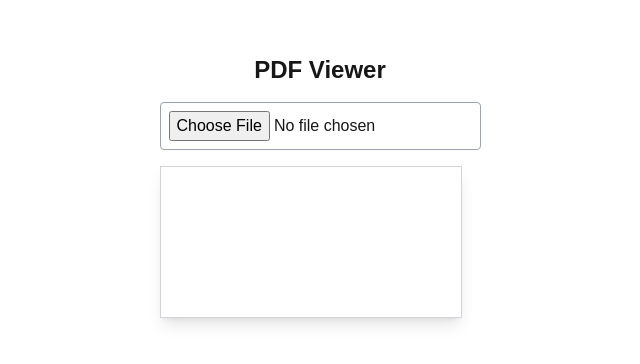
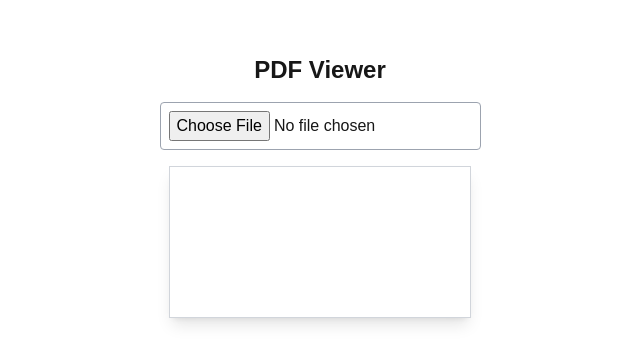
Before and after one commit to zoop/zsp-pdf-viewer, a Next.js app: page / in a window 1280 px wide. Shown: the part 214-578 px from the top of the page, without its empty margins (320-960 px from the left). Built offline with nearby package versions, Linux system fonts and the light colour scheme.

Commit message:
fix: fixed overlay issue

```diff
--- a/app/page.tsx
+++ b/app/page.tsx
@@ -40,7 +40,7 @@ export default function Home() {
       const page = await pdfDoc.getPage(pageNumber);
       const viewport = page.getViewport({ scale: 1.5 });
 
-      const canvas = document.getElementById("pdfCanvas") as HTMLCanvasElement;
+      const canvas = canvasRef.current;
       const overlayCanvas = overlayCanvasRef.current;
 
       const context = canvas.getContext("2d");
@@ -73,7 +73,7 @@ export default function Home() {
   return (
     <div className="min-h-screen flex flex-col justify-center items-center">
       <h1 className="text-2xl font-bold mb-4">PDF Viewer</h1>
-      <div className="flex-row ">
+      <div className="flex flex-col items-center ">
         <input
           type="file"
           id="pdfUpload"
@@ -81,17 +81,19 @@ export default function Home() {
           onChange={handleFileChange}
           className="mb-4 p-2 border border-gray-400 rounded"
         />
+        <div className="relative inline-block">
         <canvas
           id="pdfCanvas"
           ref={canvasRef}
-          className="border border-gray-300 shadow-lg"
+          className="block border border-gray-300 shadow-lg"
         ></canvas>
         {overlayCanvas && canvas && pdfDoc && <RectangleDrawer  canvas={overlayCanvas} />}
         <canvas
           id="overlayCanvas"
           ref={overlayCanvasRef}
-          className="absolute top-0 left-0"
+          className="absolute top-0 left-0 "
         ></canvas>
+        </div>
       </div>
     </div>
   );
--- a/component/RectangleDrawer.tsx
+++ b/component/RectangleDrawer.tsx
@@ -76,14 +76,7 @@ const RectangleDrawer: React.FC<RectangleDrawerProps> = ({ canvas }) => {
 
   return (
     <div>
-      <h2>Draw Rectangles</h2>
-      <ul>
-        {rectangles.map((rect, index) => (
-          <li key={index}>
-            Start: {JSON.stringify(rect.start)}, End: {JSON.stringify(rect.end)}
-          </li>
-        ))}
-      </ul>
+
     </div>
   );
 };
```
